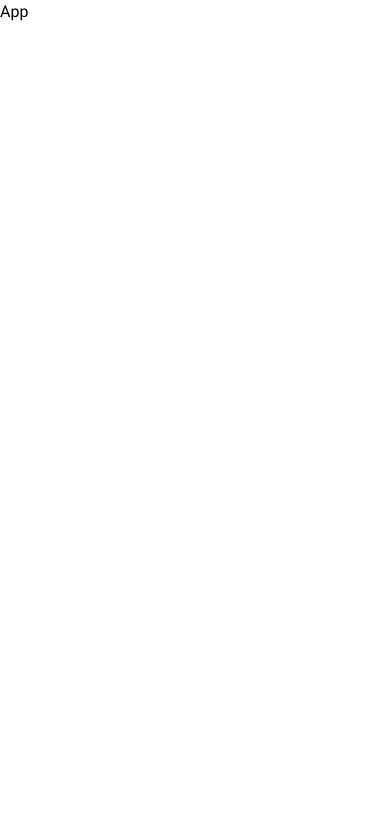
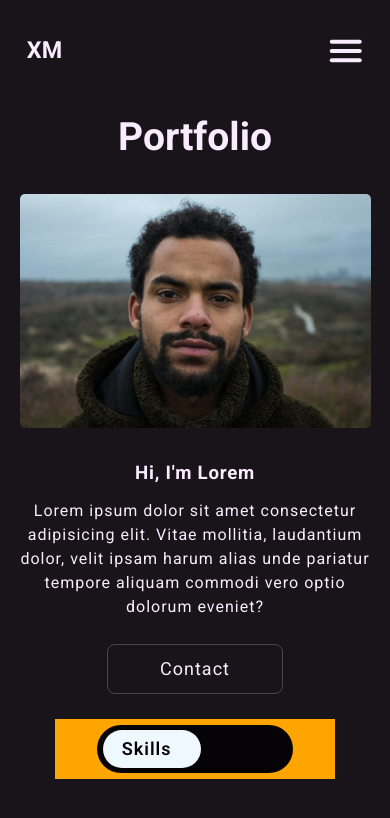
Before and after one commit to codebyxav/codebyxav.github.io, a React (Create React App) app: page / in a window 390 px wide. Shown: the top 818 px of the page. Built offline with nearby package versions, Linux system fonts and the light colour scheme.

Commit message:
Working on mobile styles added menu and hero section

```diff
--- a/src/App.js
+++ b/src/App.js
@@ -1,6 +1,15 @@
+import Header from "./components/Header";
+import SiteNavigation from "./components/SiteNavigation";
+import Main from "./components/Main";
 
 export default function App() {
   return (
-    <div>App</div>
+    <div>
+
+      <SiteNavigation />
+      <Header />
+      <Main />
+
+    </div>
   )
 }
--- /dev/null
+++ b/src/components/Header.js
@@ -0,0 +1,46 @@
+
+export default function Header() {
+
+    const hamburg = document.querySelector('.hamburger');
+    const menu = document.querySelector('aside');
+
+    function menuClick() {
+        if (hamburg.classList.contains('clicked')) {
+            hamburg.classList.toggle('twist');
+            menu.classList.toggle('visible');
+            setTimeout(() => {
+                hamburg.classList.toggle('clicked');
+                menu.classList.toggle('open');
+            }, 200)
+        } else {
+            hamburg.classList.toggle('clicked');
+            menu.classList.toggle('open');
+            setTimeout(() => {
+                hamburg.classList.toggle('twist');
+                menu.classList.toggle('visible');
+            }, 200)
+        }
+    }
+
+  return (
+    <header>
+
+        <div className="home">
+            <div className="logo">
+                <h1>XM</h1>
+            </div>
+        </div>
+
+        <div className="menu">
+
+            <div className="hamburger" onClick={menuClick}>
+                <span></span>
+                <span></span>
+                <span></span>
+            </div>
+
+        </div>
+
+    </header>
+  )
+}
--- /dev/null
+++ b/src/components/Main.js
@@ -0,0 +1,12 @@
+
+import Hero from "./main_components/Hero";
+
+export default function Main() {
+  return (
+    <main>
+
+        <Hero />
+
+    </main>
+  )
+}
--- /dev/null
+++ b/src/components/SiteNavigation.js
@@ -0,0 +1,15 @@
+export default function SiteNavigation() {
+  return (
+    <aside>
+        <nav>
+            <ul>
+                <li>Home</li>
+                <li>Projects</li>
+                <li>Featured Projects</li>
+                <li>Skills</li>
+                <li>Contact</li>
+            </ul>
+        </nav>
+    </aside>
+  )
+}
--- /dev/null
+++ b/src/components/main_components/Hero.js
@@ -0,0 +1,64 @@
+import { useEffect, useState } from 'react';
+import portrait from '../../assets/thyrone.jpg';
+
+export default function Hero() {
+
+  const [skill, setSkill] = useState([]);
+
+  useEffect(() => {
+    setSkill(document.querySelector('.skills__toggle > div'));
+  },[]);
+
+
+  function skillSwap() {
+    skill.classList.toggle('swap');
+  }
+
+
+  return (
+    <div className="hero">
+
+
+
+
+      <div className="hero__intro">
+
+        <h2>Portfolio</h2>
+
+        <div><img src={portrait} alt="Portrait" /></div>
+
+        <h3>Hi, I'm Lorem</h3>
+
+        <p>Lorem ipsum dolor sit amet consectetur adipisicing elit. Vitae mollitia, laudantium dolor, velit ipsam harum alias unde pariatur tempore aliquam commodi vero optio dolorum eveniet?</p>
+
+        <button>Contact</button>
+
+      </div>
+
+
+
+
+
+
+      <div className='skills'>
+
+        <div className='skills__toggle'>
+
+          <div onClick={skillSwap} >
+            <span></span>
+            <p>Skills</p>
+            <p>Tools</p>
+          </div>
+
+        </div>
+
+        <div className='skills__list'>
+
+        </div>
+
+
+      </div>
+
+    </div>
+  )
+}
```
Also changed, not shown: src/assets/thyrone.jpg (added), src/dist/styles.css, 1 other file (tests, documents, lock files or other folders).
